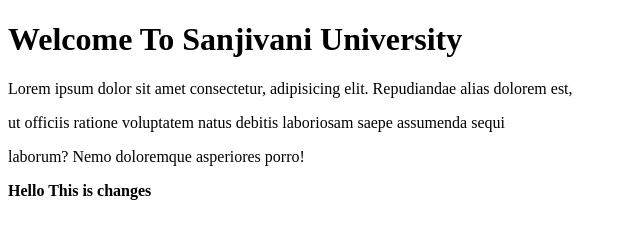
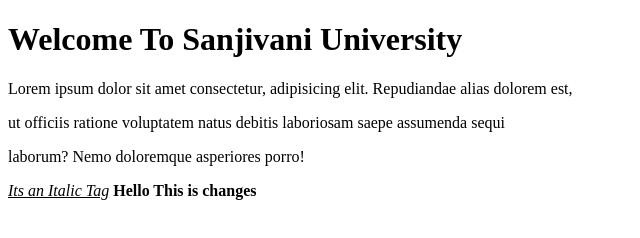
Before and after one commit to rhony-11/Rohan_demo, a plain HTML site: page index.html in a window 1280 px wide. Shown: the whole page, without its empty margins (0-640 px from the left). Drawn offline with Linux system fonts and the light colour scheme.

Commit message:
Add I and U Tag

```diff
--- a/index.html
+++ b/index.html
@@ -11,6 +11,7 @@
     </p> <p>ut officiis ratione voluptatem natus debitis laboriosam saepe assumenda sequi
     </p><p>laborum? Nemo doloremque asperiores porro!</p>
 
+<u><i>Its an Italic Tag</i></u>
     <b>Hello This is changes</b>
 </body>
 </html>
```
